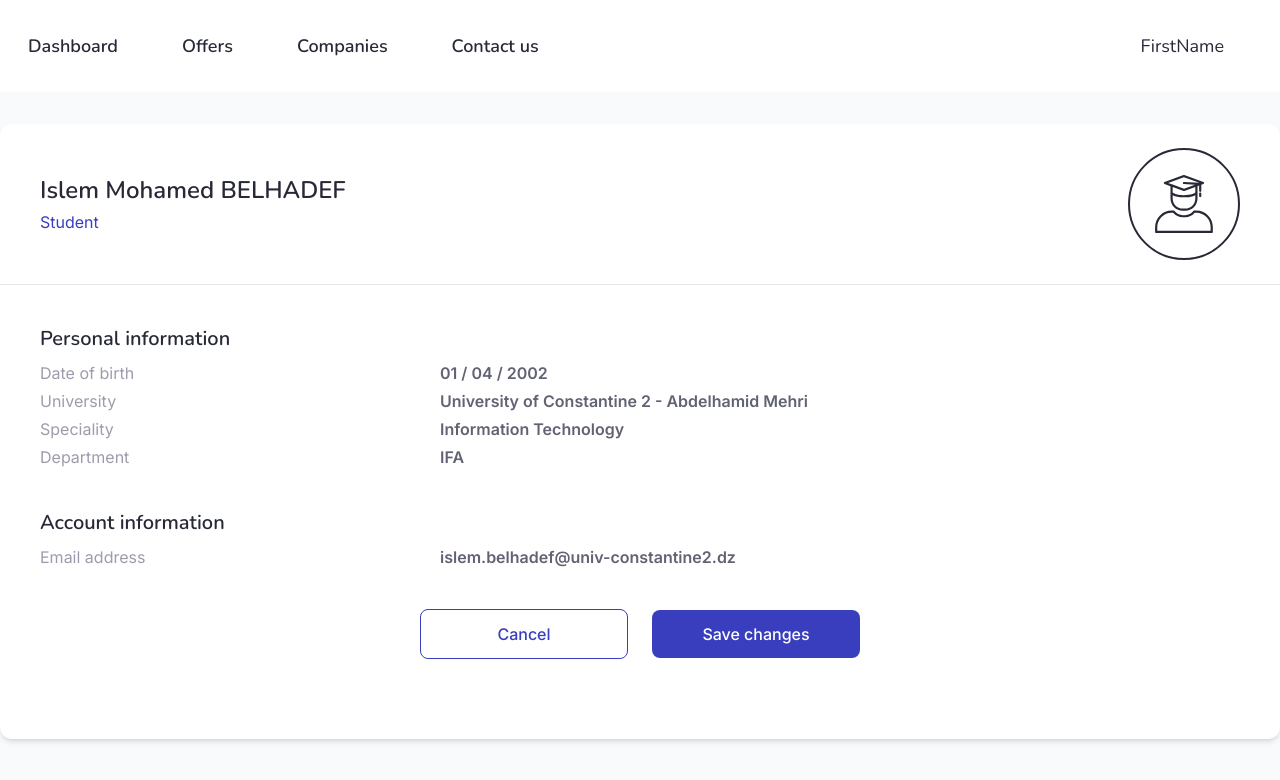
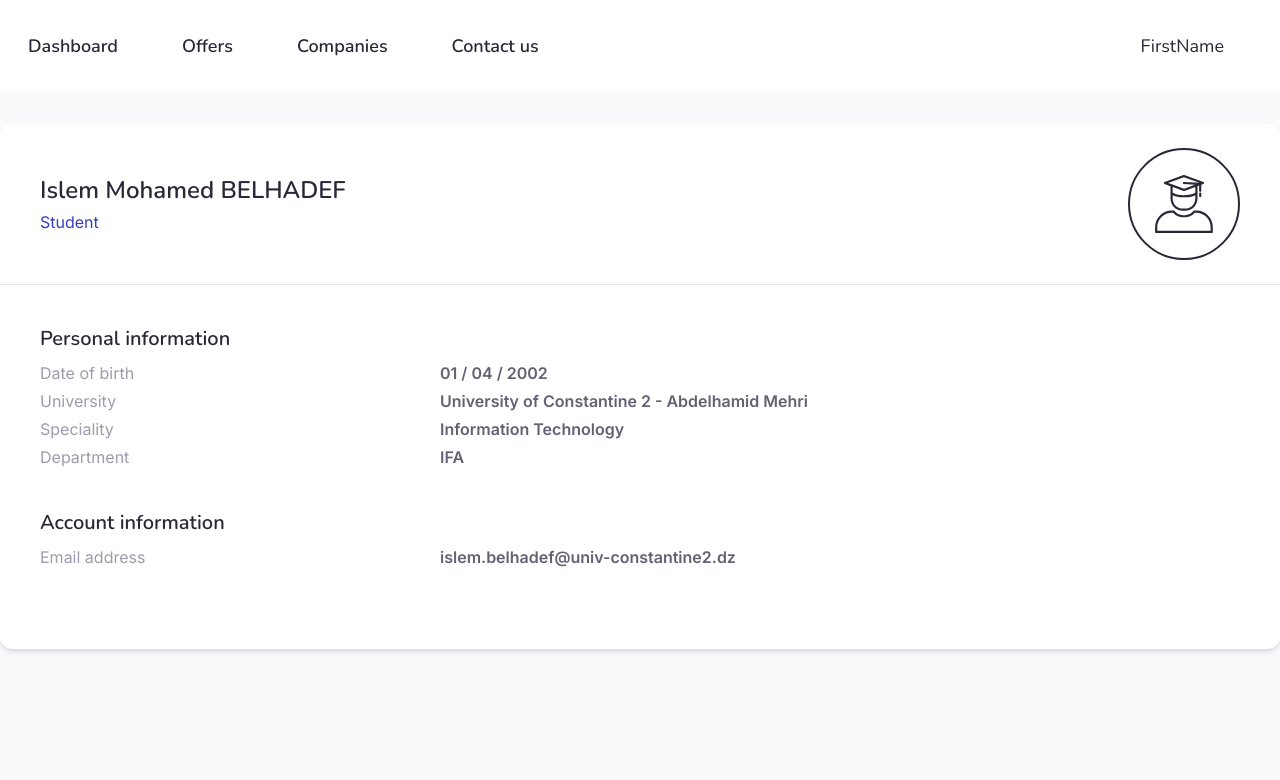
Before and after one commit to Islem-Belhadef/stage-front, a React (Vite) app: page /profile in a window 1280 px wide. Shown: the top 780 px of the page. Built offline with nearby package versions, Linux system fonts and the light colour scheme; some icons are missing.

Commit message:
fix edit profile  info buttons state

```diff
--- a/src/pages/Profile.jsx
+++ b/src/pages/Profile.jsx
@@ -165,6 +165,7 @@ const Profile = () => {
             </motion.div>
           )}
         </div>
+        {(editPersonalInfo || editAccountInfo) &&  (
           <div className="px-10 pb-10 flex items-center justify-center gap-6">
             <button
               type="reset"
@@ -181,6 +182,8 @@ const Profile = () => {
               Save changes
             </button>
           </div>
+          )
+        }
       </div>
     </div>
   )
```
Lines whose indentation alone changed are shown as unchanged.
